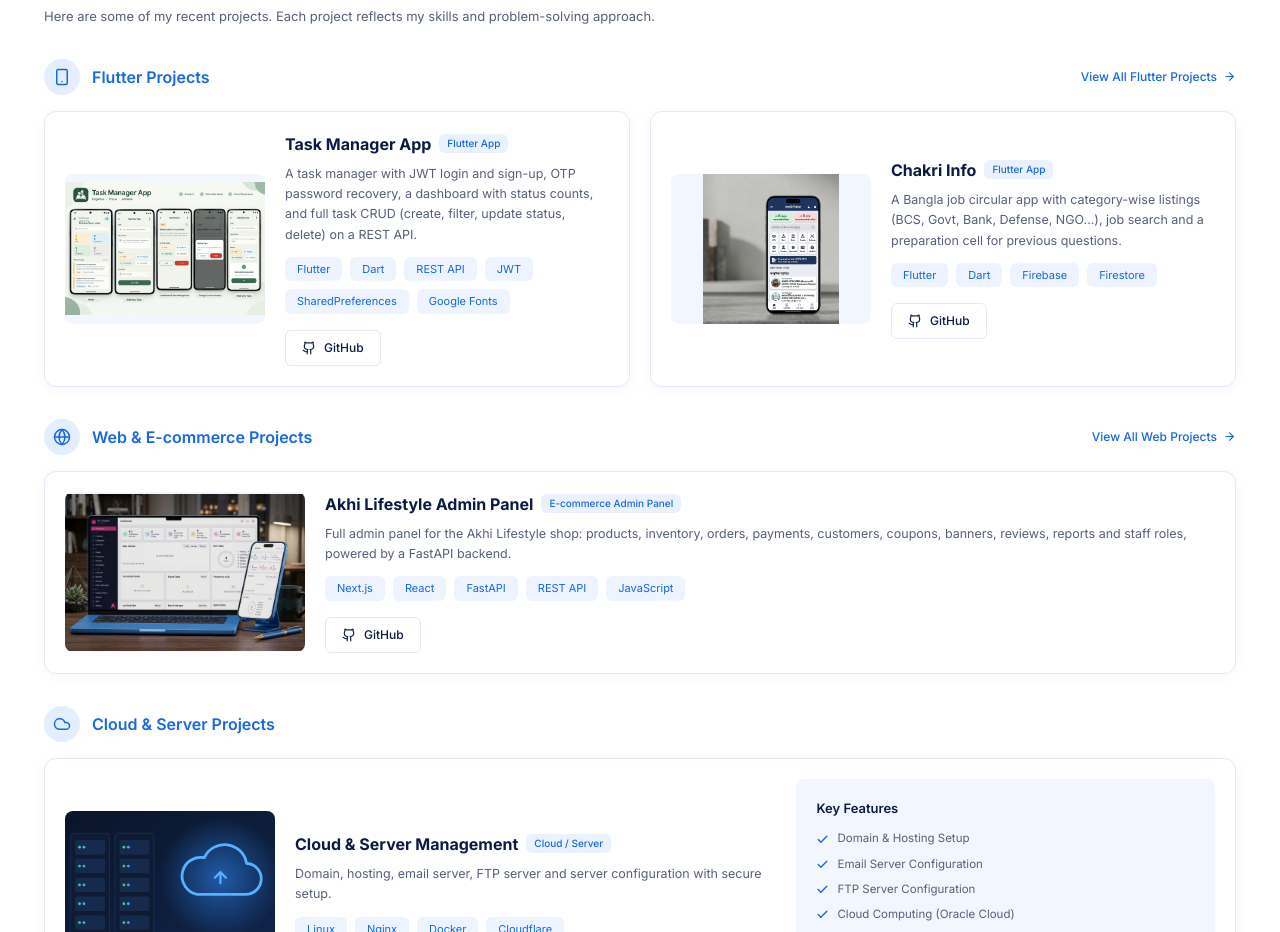
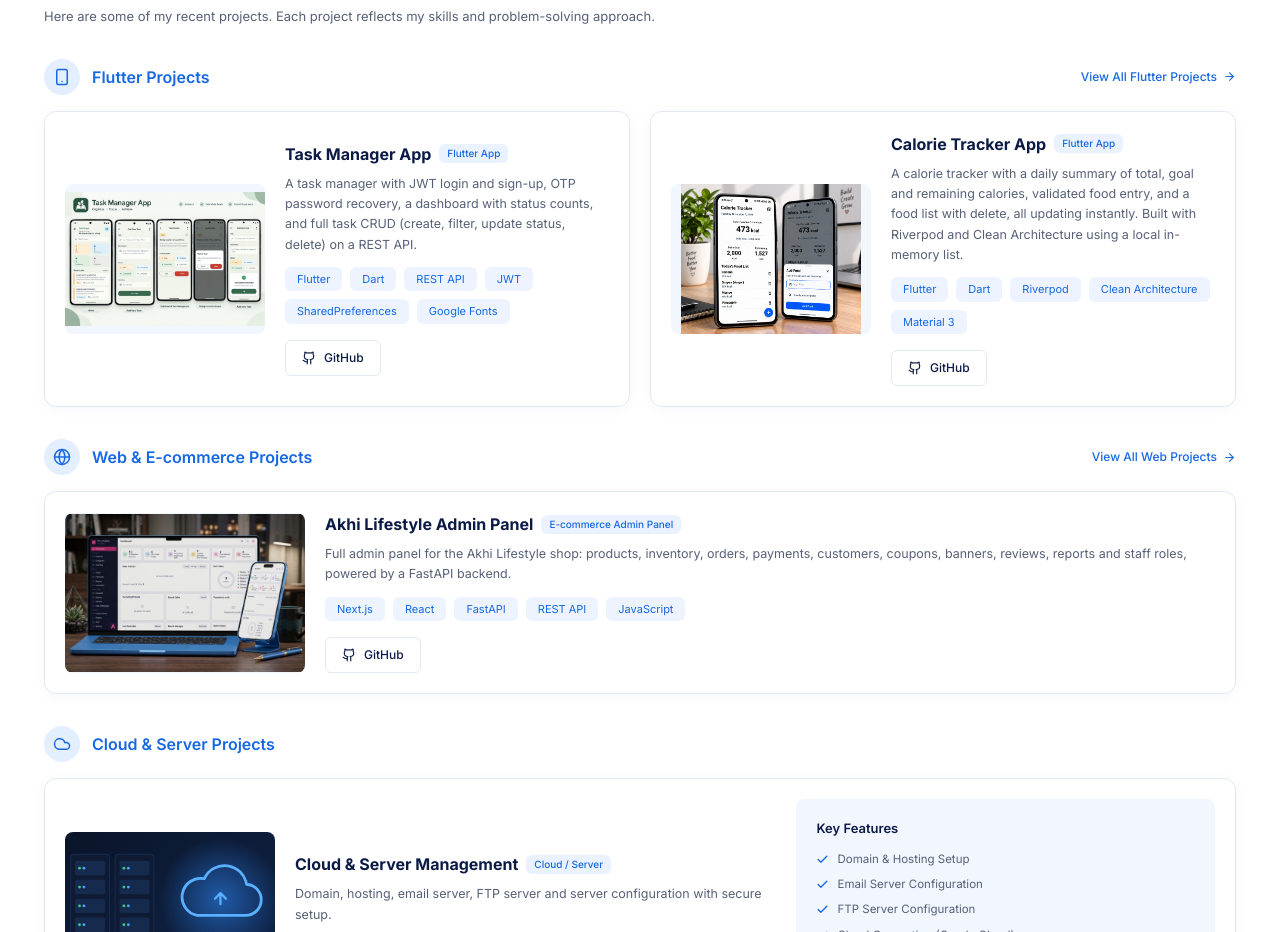
Before and after one commit to hasanalbannadev/hasanalbannadev.github.io, a Next.js app: page / in a window 1280 px wide. Shown: the part 1407-2339 px from the top of the page. Built offline with nearby package versions, Linux system fonts and the light colour scheme.

Commit message:
Calorie_Tracker app information add portfolio

```diff
--- a/src/data/portfolio.js
+++ b/src/data/portfolio.js
@@ -153,6 +153,16 @@ export const projects = [
     image: "/images/task_manager_app.jpg",
     github: "https://github.com/hasanalbannadev/task_manager_app",
   },
+    {
+    category: "flutter",
+    title: "Calorie Tracker App",
+    badge: "Flutter App",
+    description:
+      "A calorie tracker with a daily summary of total, goal and remaining calories, validated food entry, and a food list with delete, all updating instantly. Built with Riverpod and Clean Architecture using a local in-memory list.",
+    tech: ["Flutter", "Dart", "Riverpod", "Clean Architecture", "Material 3"],
+    image: "/images/Calorie_Tracker.png",
+    github: "https://github.com/hasanalbannadev/calorie_tracker",
+  },
   {
     category: "flutter",
     title: "Chakri Info",
```
Also changed, not shown: public/images/Calorie_Tracker.png (added).
